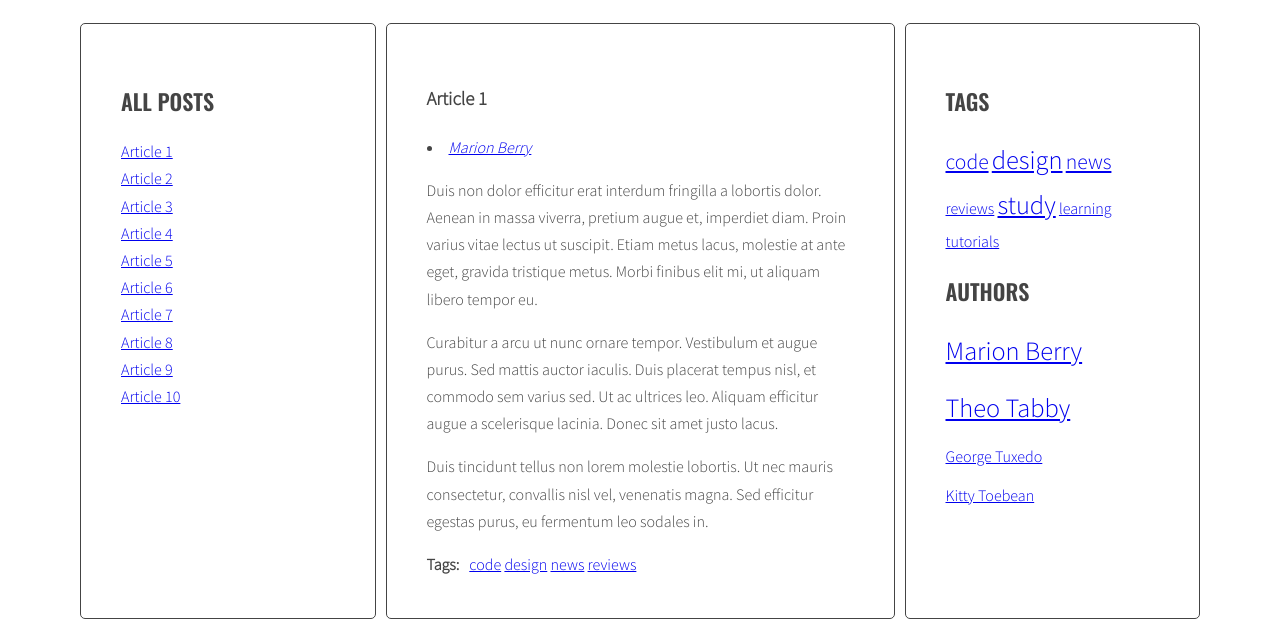
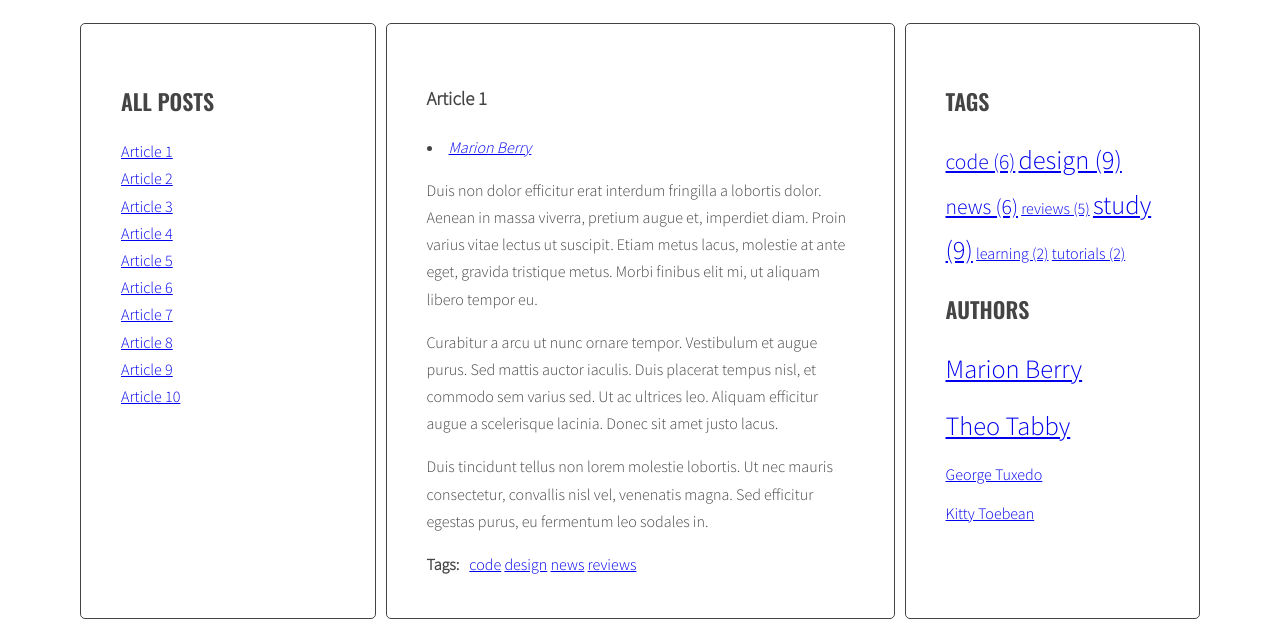
Before and after one commit to opski05/javascript-blog, a website: page index.html in a window 1280 px wide. Shown: the part 220-847 px from the top of the page. Drawn offline with nearby package versions, Linux system fonts and the light colour scheme.

Commit message:
handlebars link4

```diff
--- a/index.html
+++ b/index.html
@@ -289,6 +289,14 @@
       <li><a href="#author-{{ id }}"><span>{{ title }}</span></a></li>
     </script>
 
+    <script id="template-tag-cloud-link" type="text/x-handlebars-template">
+      {{#each tags}}
+      <li><a class="{{ className }}" href="#tag-{{ tag }}">{{ tag }} ({{ count }})</a></li>
+      {{/each}}
+    </script>
+
+
+
     <script src="https://cdnjs.cloudflare.com/ajax/libs/handlebars.js/4.1.0/handlebars.min.js"></script>
     <script src="js/script.js"></script>
 </body>
--- a/js/script.js
+++ b/js/script.js
@@ -7,6 +7,7 @@ const templates = {
   articleLink: Handlebars.compile(document.querySelector('#template-article-link').innerHTML),
   tagLink: Handlebars.compile(document.querySelector('#template-tag-link').innerHTML),
   authorLink: Handlebars.compile(document.querySelector('#template-author-link').innerHTML),
+  tagCloudLink: Handlebars.compile(document.querySelector('#template-tag-cloud-link').innerHTML),
 };
 
 const titleClickHandler = function (event) {
@@ -173,7 +174,8 @@ function generateTags(){
   const tagsParams = calculateTagsParams(allTags);
   console.log('tagsParams:', tagsParams);
 
-  let allTagsHTML = '';
+  //let allTagsHTML = '';
+  const allTagsData = {tags: []};
 
   /* [NEW] START LOOP: for each tag in allTags: */
   for(let tag in allTags){
@@ -184,11 +186,19 @@ function generateTags(){
     const tagLinkHTML = '<li><a class="' + calculateTagClass(allTags[tag], tagsParams) + '" href="#tag-' + tag + '">' + tag + '</a> </li>';
     console.log('tagLinkHTML:', tagLinkHTML);
 
-    allTagsHTML += tagLinkHTML;
+    //allTagsHTML += tagLinkHTML;
+    allTagsData.tags.push({
+      tag: tag,
+      count: allTags[tag],
+      className: calculateTagClass(allTags[tag], tagsParams)
+    });
+
     /* [NEW] END LOOP: for each tag in allTags: */
   }
   /*[NEW] add HTML from allTagsHTML to tagList */
-  tagList.innerHTML = allTagsHTML;
+  //tagList.innerHTML = allTagsHTML;
+  tagList.innerHTML = templates.tagCloudLink(allTagsData);
+  console.log('allTagsData', allTagsData);
 }
 
 generateTags();
```
